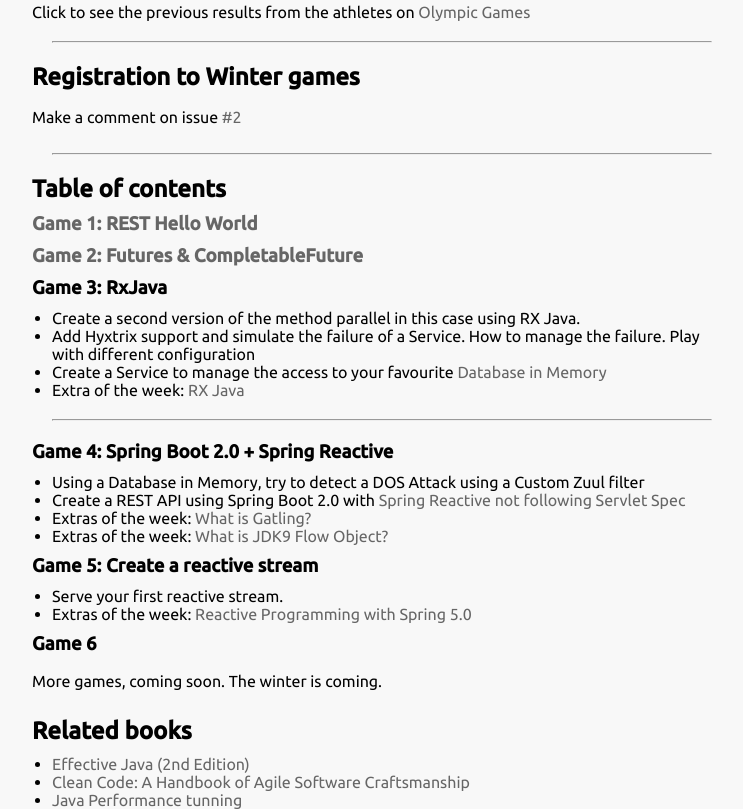
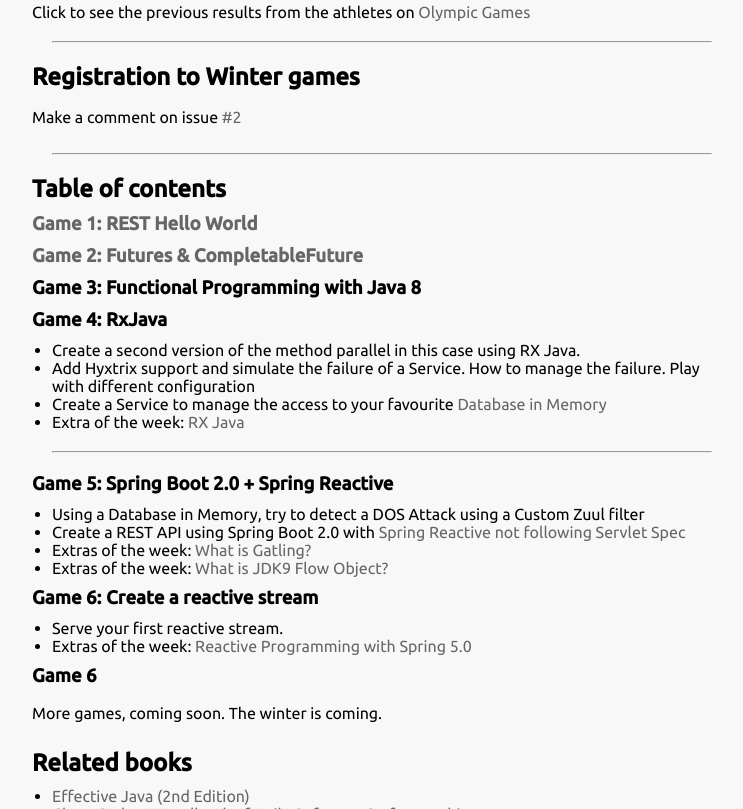
Before and after one commit to jabrena/ReactiveLab, a plain HTML site: page www/index.html in a window 1280 px wide. Shown: the part 544-1353 px from the top of the page, without its empty margins (258-1001 px from the left). Drawn offline with nearby package versions, Linux system fonts and the light colour scheme.

Commit message:
Minor change

```diff
--- a/www/index.html
+++ b/www/index.html
@@ -47,7 +47,8 @@
         <h2 class="h2">Table of contents</h2>
         <h3><a href="game1.html" target="_blank">Game 1: REST Hello World</a></h3>
         <h3><a href="game2.html" target="_blank">Game 2: Futures &amp; CompletableFuture</a></h3>
-        <h3>Game 3: RxJava</h3>
+        <h3>Game 3: Functional Programming with Java 8</h3>
+        <h3>Game 4: RxJava</h3>
         <div class="ul">
             <ul>
                 <li>Create a second version of the method parallel in this case using RX Java.
@@ -57,7 +58,7 @@
             </ul>
         </div>
         <hr />
-        <h3>Game 4: Spring Boot 2.0 + Spring Reactive</h3>
+        <h3>Game 5: Spring Boot 2.0 + Spring Reactive</h3>
         <div class="ul">
             <ul>
                 <li>Using a Database in Memory, try to detect a DOS Attack using a Custom Zuul filter</li>
@@ -66,7 +67,7 @@
                 <li>Extras of the week: <a href="http://download.java.net/java/jdk9/docs/api/java/util/concurrent/Flow.html" target="_blank">What is JDK9 Flow Object?</a></li>
             </ul>
         </div>
-        <h3>Game 5: Create a reactive stream</h3>
+        <h3>Game 6: Create a reactive stream</h3>
         <div class="ul">
             <ul>
                 <li>Serve your first reactive stream.</li>
```
